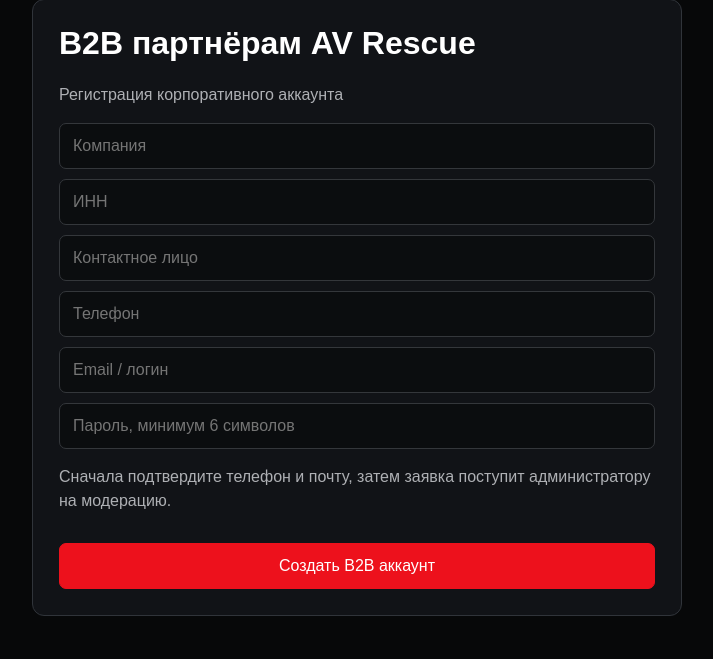
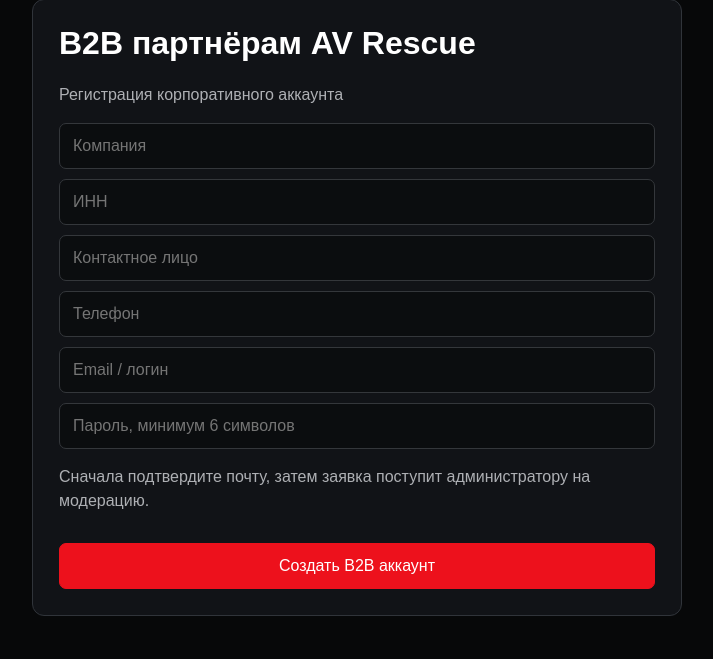
Before and after one commit to JAAXCOB/vladislaw, a PHP site: page /b2b-register.php in a window 1280 px wide. Shown: the part 115-774 px from the top of the page, without its empty margins (283-996 px from the left). Run offline with PHP 8.4, Linux system fonts and the light colour scheme.

Commit message:
Use email-only verification in b2b-register.php

```diff
--- a/site/patches/9.0/b2b-register.php
+++ b/site/patches/9.0/b2b-register.php
@@ -23,4 +23,4 @@ button,.btn{display:inline-flex;align-items:center;justify-content:center;paddin
 </style>
 </head><body>
 <div class="wrap"><div class="top"><a class="brand" href="/">AV<b>R</b> Rescue</a><div class="toplinks"><a href="/b2b-login.php">Войти</a></div></div>
-<div class="card"><h1>B2B партнёрам AV Rescue</h1><p class="muted">Регистрация корпоративного аккаунта</p><?php if($msg):?><p class="ok"><?php echo htmlspecialchars($msg);?></p><?php endif;?><form method="post"><input name="company" placeholder="Компания" required><input name="inn" placeholder="ИНН" required><input name="name" placeholder="Контактное лицо" required><input name="phone" placeholder="Телефон" required><input type="email" name="email" placeholder="Email / логин" required><input type="password" name="password" placeholder="Пароль, минимум 6 символов" required><p class="muted">Сначала подтвердите телефон и почту, затем заявка поступит администратору на модерацию.</p><button class="btn full">Создать B2B аккаунт</button></form></div></div></body></html>
+<div class="card"><h1>B2B партнёрам AV Rescue</h1><p class="muted">Регистрация корпоративного аккаунта</p><?php if($msg):?><p class="ok"><?php echo htmlspecialchars($msg);?></p><?php endif;?><form method="post"><input name="company" placeholder="Компания" required><input name="inn" placeholder="ИНН" required><input name="name" placeholder="Контактное лицо" required><input name="phone" placeholder="Телефон" required><input type="email" name="email" placeholder="Email / логин" required><input type="password" name="password" placeholder="Пароль, минимум 6 символов" required><p class="muted">Сначала подтвердите почту, затем заявка поступит администратору на модерацию.</p><button class="btn full">Создать B2B аккаунт</button></form></div></div></body></html>
```
